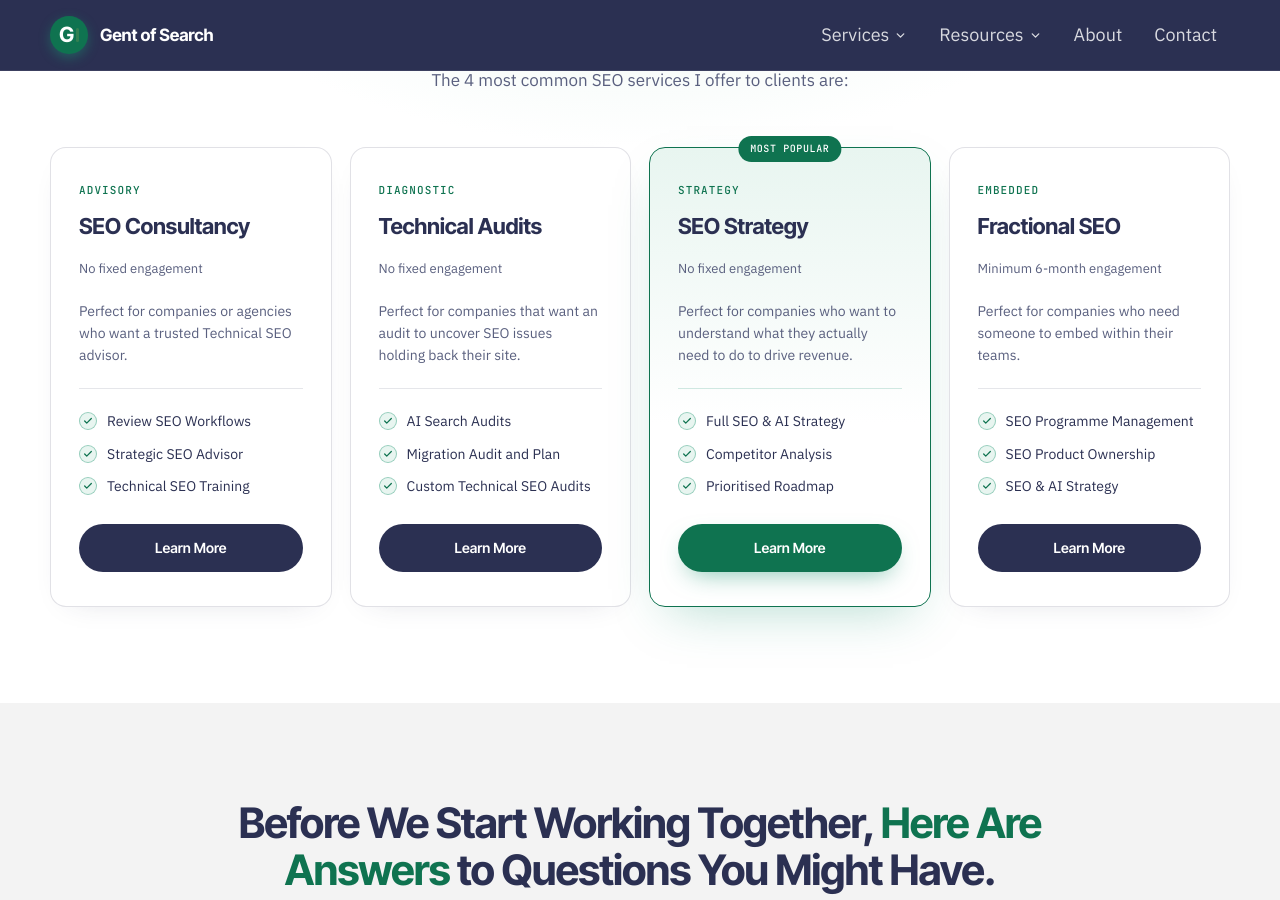
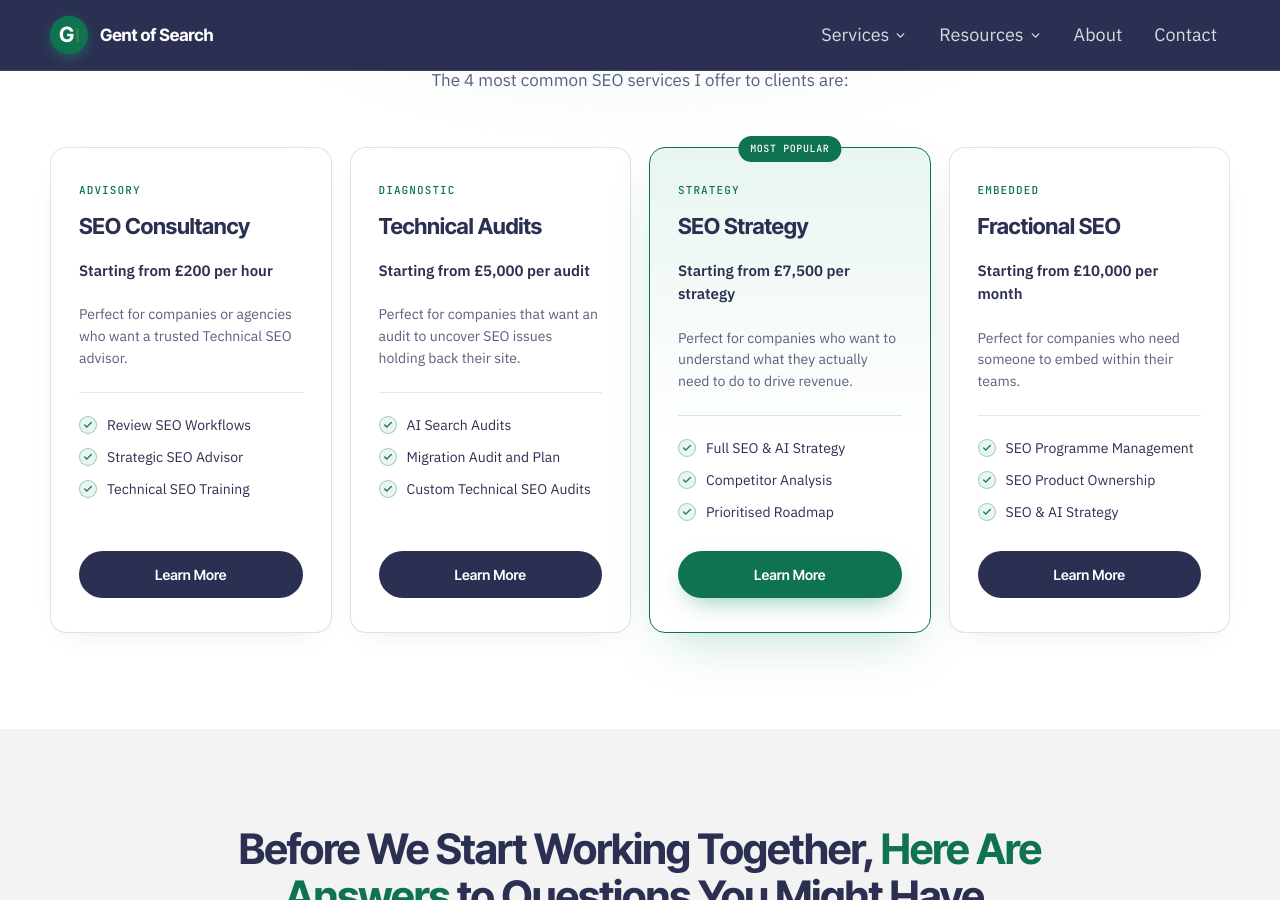
Before and after one commit to Gent-of-Search/gentofsearch.com, a Jekyll site: the page built from index.html, in a window 1280 px wide and 900 px high, scrolled down 7899 px. Built offline with Jekyll 4.4.1, drawn with Linux system fonts in a browser that asks for light colours.

Commit message:
Homepage pricing cards: show 'Starting from' prices in place of engagement subtitle

```diff
--- a/index.html
+++ b/index.html
@@ -376,7 +376,7 @@ permalink: "/"
         <div style="position:relative; display:flex; flex-direction:column; background:#FFFFFF; border:1px solid rgba(43,48,82,0.14); border-radius:16px; padding:34px 28px; box-shadow:0 10px 30px -22px rgba(43,48,82,0.25);">
           <div style="font-family:'JetBrains Mono',monospace; font-size:11px; font-weight:500; letter-spacing:0.1em; text-transform:uppercase; color:#0F7350; margin-bottom:10px;">Advisory</div>
           <div style="font-family:'Inter Tight',sans-serif; font-weight:700; font-size:22px; color:#2B3052; letter-spacing:-0.015em; margin-bottom:16px;">SEO Consultancy</div>
-          <div style="font-size:13px; color:#5A607F; margin-bottom:22px;">No fixed engagement</div>
+          <div style="font-size:15px; font-weight:600; color:#2B3052; margin-bottom:22px;">Starting from £200 per hour</div>
           <p style="font-size:14px; line-height:1.55; color:#5A607F; margin:0 0 22px; padding-bottom:22px; border-bottom:1px solid rgba(43,48,82,0.12);">Perfect for companies or agencies who want a trusted Technical SEO advisor.</p>
           <ul style="list-style:none; padding:0; margin:0 0 28px; display:flex; flex-direction:column; gap:12px; flex:1;">
             <li style="display:flex; gap:10px; align-items:flex-start; font-size:14px; line-height:1.45; color:#2B3052;"><span style="flex-shrink:0; width:18px; height:18px; border-radius:50%; background:#E8F5F0; border:1px solid rgba(26,147,111,0.4); display:grid; place-items:center; margin-top:1px;"><svg width="10" height="10" viewBox="0 0 24 24" fill="none" stroke="#0F7350" stroke-width="3" stroke-linecap="round" stroke-linejoin="round"><polyline points="20 6 9 17 4 12"></polyline></svg></span>Review SEO Workflows</li>
@@ -390,7 +390,7 @@ permalink: "/"
         <div style="position:relative; display:flex; flex-direction:column; background:#FFFFFF; border:1px solid rgba(43,48,82,0.14); border-radius:16px; padding:34px 28px; box-shadow:0 10px 30px -22px rgba(43,48,82,0.25);">
           <div style="font-family:'JetBrains Mono',monospace; font-size:11px; font-weight:500; letter-spacing:0.1em; text-transform:uppercase; color:#0F7350; margin-bottom:10px;">Diagnostic</div>
           <div style="font-family:'Inter Tight',sans-serif; font-weight:700; font-size:22px; color:#2B3052; letter-spacing:-0.015em; margin-bottom:16px;">Technical Audits</div>
-          <div style="font-size:13px; color:#5A607F; margin-bottom:22px;">No fixed engagement</div>
+          <div style="font-size:15px; font-weight:600; color:#2B3052; margin-bottom:22px;">Starting from £5,000 per audit</div>
           <p style="font-size:14px; line-height:1.55; color:#5A607F; margin:0 0 22px; padding-bottom:22px; border-bottom:1px solid rgba(43,48,82,0.12);">Perfect for companies that want an audit to uncover SEO issues holding back their site.</p>
           <ul style="list-style:none; padding:0; margin:0 0 28px; display:flex; flex-direction:column; gap:12px; flex:1;">
             <li style="display:flex; gap:10px; align-items:flex-start; font-size:14px; line-height:1.45; color:#2B3052;"><span style="flex-shrink:0; width:18px; height:18px; border-radius:50%; background:#E8F5F0; border:1px solid rgba(26,147,111,0.4); display:grid; place-items:center; margin-top:1px;"><svg width="10" height="10" viewBox="0 0 24 24" fill="none" stroke="#0F7350" stroke-width="3" stroke-linecap="round" stroke-linejoin="round"><polyline points="20 6 9 17 4 12"></polyline></svg></span>AI Search Audits</li>
@@ -405,7 +405,7 @@ permalink: "/"
           <span style="position:absolute; top:-12px; left:50%; transform:translateX(-50%); background:#0F7350; color:#FFFFFF; font-family:'JetBrains Mono',monospace; font-size:10px; font-weight:500; letter-spacing:0.06em; text-transform:uppercase; padding:5px 12px; border-radius:999px; white-space:nowrap;">Most Popular</span>
           <div style="font-family:'JetBrains Mono',monospace; font-size:11px; font-weight:500; letter-spacing:0.1em; text-transform:uppercase; color:#0F7350; margin-bottom:10px;">Strategy</div>
           <div style="font-family:'Inter Tight',sans-serif; font-weight:700; font-size:22px; color:#2B3052; letter-spacing:-0.015em; margin-bottom:16px;">SEO Strategy</div>
-          <div style="font-size:13px; color:#5A607F; margin-bottom:22px;">No fixed engagement</div>
+          <div style="font-size:15px; font-weight:600; color:#2B3052; margin-bottom:22px;">Starting from £7,500 per strategy</div>
           <p style="font-size:14px; line-height:1.55; color:#5A607F; margin:0 0 22px; padding-bottom:22px; border-bottom:1px solid rgba(26,147,111,0.2);">Perfect for companies who want to understand what they actually need to do to drive revenue.</p>
           <ul style="list-style:none; padding:0; margin:0 0 28px; display:flex; flex-direction:column; gap:12px; flex:1;">
             <li style="display:flex; gap:10px; align-items:flex-start; font-size:14px; line-height:1.45; color:#2B3052;"><span style="flex-shrink:0; width:18px; height:18px; border-radius:50%; background:#E8F5F0; border:1px solid rgba(26,147,111,0.4); display:grid; place-items:center; margin-top:1px;"><svg width="10" height="10" viewBox="0 0 24 24" fill="none" stroke="#0F7350" stroke-width="3" stroke-linecap="round" stroke-linejoin="round"><polyline points="20 6 9 17 4 12"></polyline></svg></span>Full SEO &amp; AI Strategy</li>
@@ -419,7 +419,7 @@ permalink: "/"
         <div style="position:relative; display:flex; flex-direction:column; background:#FFFFFF; border:1px solid rgba(43,48,82,0.14); border-radius:16px; padding:34px 28px; box-shadow:0 10px 30px -22px rgba(43,48,82,0.25);">
           <div style="font-family:'JetBrains Mono',monospace; font-size:11px; font-weight:500; letter-spacing:0.1em; text-transform:uppercase; color:#0F7350; margin-bottom:10px;">Embedded</div>
           <div style="font-family:'Inter Tight',sans-serif; font-weight:700; font-size:22px; color:#2B3052; letter-spacing:-0.015em; margin-bottom:16px;">Fractional SEO</div>
-          <div style="font-size:13px; color:#5A607F; margin-bottom:22px;">Minimum 6-month engagement</div>
+          <div style="font-size:15px; font-weight:600; color:#2B3052; margin-bottom:22px;">Starting from £10,000 per month</div>
           <p style="font-size:14px; line-height:1.55; color:#5A607F; margin:0 0 22px; padding-bottom:22px; border-bottom:1px solid rgba(43,48,82,0.12);">Perfect for companies who need someone to embed within their teams.</p>
           <ul style="list-style:none; padding:0; margin:0 0 28px; display:flex; flex-direction:column; gap:12px; flex:1;">
             <li style="display:flex; gap:10px; align-items:flex-start; font-size:14px; line-height:1.45; color:#2B3052;"><span style="flex-shrink:0; width:18px; height:18px; border-radius:50%; background:#E8F5F0; border:1px solid rgba(26,147,111,0.4); display:grid; place-items:center; margin-top:1px;"><svg width="10" height="10" viewBox="0 0 24 24" fill="none" stroke="#0F7350" stroke-width="3" stroke-linecap="round" stroke-linejoin="round"><polyline points="20 6 9 17 4 12"></polyline></svg></span>SEO Programme Management</li>
```
